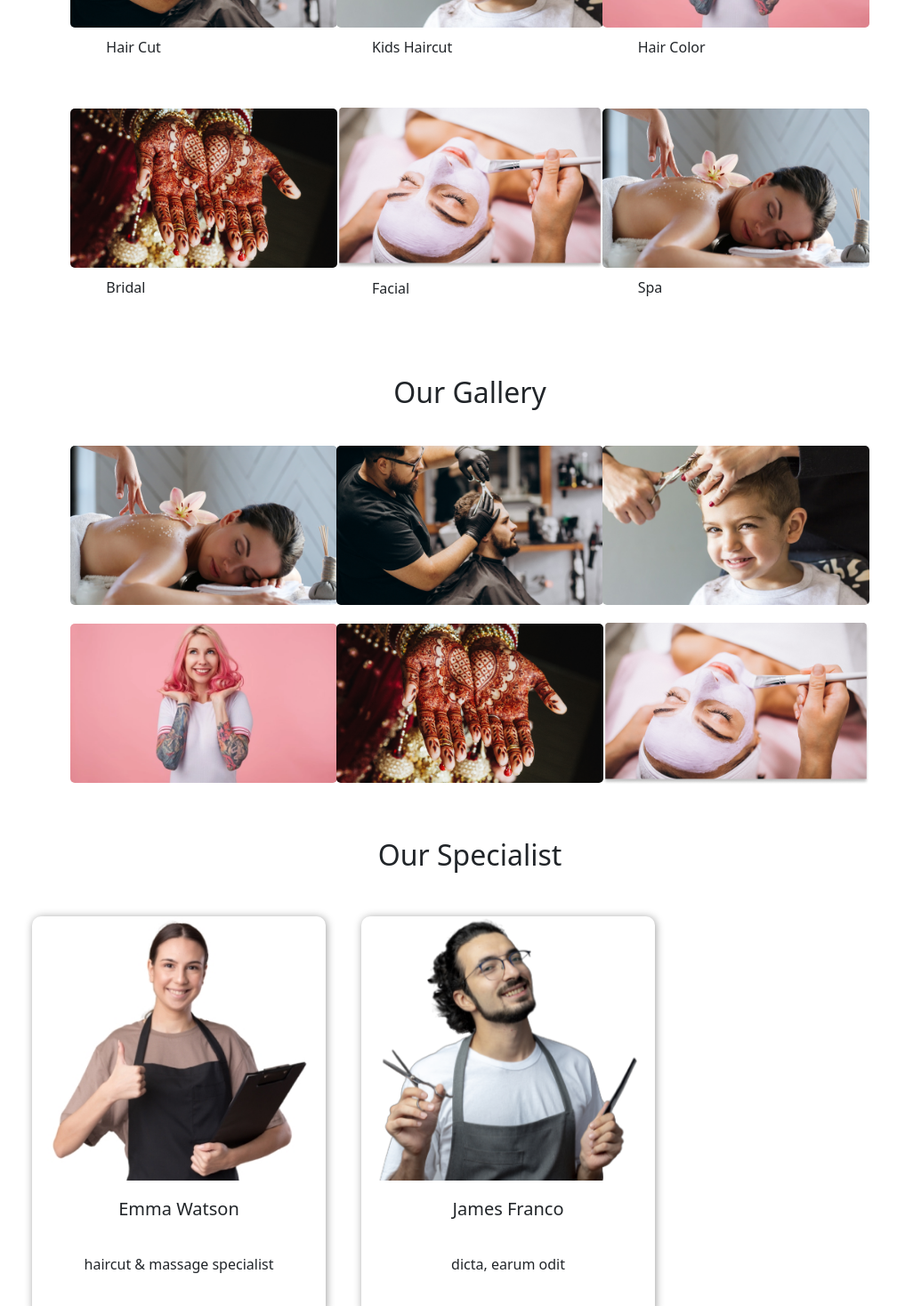
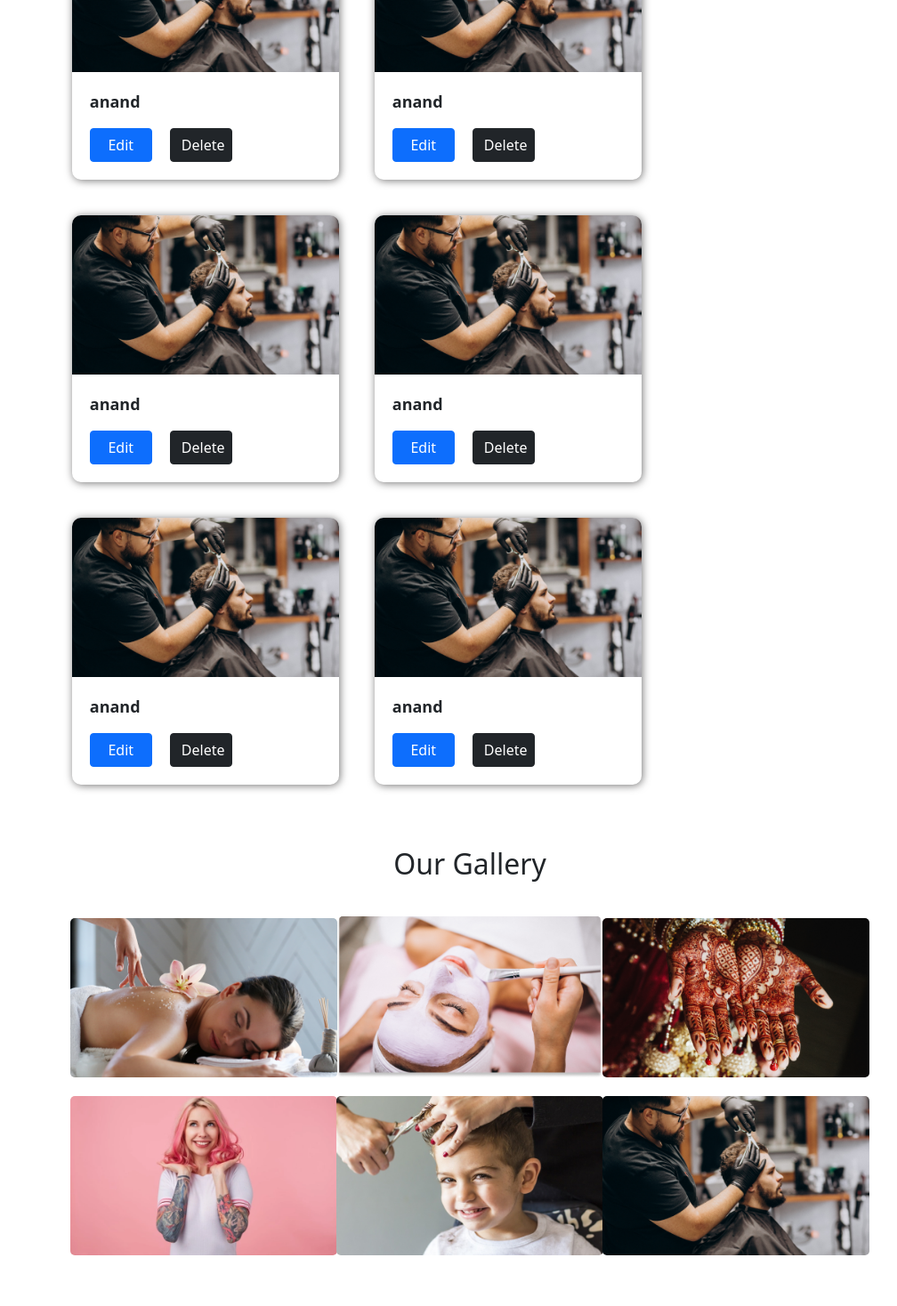
Before and after one commit to Anand-1432/sundara, a React (Create React App) app: page /dashboard in a window 1280 px wide. Shown: the part 1860-3328 px from the top of the page at 89% size, without its empty margins (112-1120 px from the left). Built offline with nearby package versions, Linux system fonts and the light colour scheme; a web font is replaced by a local one.

Commit message:
adding button

```diff
--- /dev/null
+++ b/src/components/categoryCard/Categorycard.jsx
@@ -0,0 +1,19 @@
+import React from 'react'
+import './categorycard.scss';
+
+import r2 from '../../assets/cat1.png'
+
+const Categorycard = (props) => {
+    return (
+        <>
+            <div className='categoryCard'>
+             <img src={r2} alt="" />
+             <p>{props.title}</p>
+             <button className='btn btn-primary'>Edit</button>
+             <button className='btn btn-dark'>Delete</button>
+            </div>
+        </>
+    )
+}
+
+export default Categorycard
--- /dev/null
+++ b/src/components/categoryCard/categorycard.scss
@@ -0,0 +1,31 @@
+.categoryCard{
+    width: 300px;
+    box-shadow: 1px 1px 10px rgb(119, 118, 118);
+    border-radius: 10px;
+    display: inline-block;
+    margin: 20px;
+
+    img{
+        width: 300px;
+        height: auto;
+        border-radius: 10px 10px 0px 0px;
+    }
+
+    p{
+        font-weight: bold;
+        font-size: 18px;
+        margin-left: 20px;
+        margin-top: 20px;
+    }
+    button{
+        margin-bottom: 20px;
+        margin-left: 20px;
+        width: 70px;
+    }
+}
+
+@media (max-width:768px) {
+    .categoryCard{
+        margin-left: 0px;
+    }
+}
--- a/src/pages/dashboard/Dashboard.jsx
+++ b/src/pages/dashboard/Dashboard.jsx
@@ -22,34 +22,29 @@ import r4 from '../../assets/cat3.png'
 import r5 from '../../assets/cat4.png'
 import r6 from '../../assets/cat5.png'
 import r7 from '../../assets/cat6.png'
+import Categorycard from '../../components/categoryCard/Categorycard';
+
+import EditIcon from '@material-ui/icons/Edit';
+import DeleteIcon from '@material-ui/icons/Delete';
 
 const Dashboard = () => {
 
     const Arr3 = [
-        {
-            id: 1,
-            name: "anand"
-        },
-        {
-            id: 2,
-            name: "anand"
-        },
-        {
-            id: 3,
-            name: "anand"
-        },
-        {
-            id: 4,
-            name: "anand"
-        },
-        {
-            id: 5,
-            name: "anand"
-        },
-        {
-            id: 6,
-            name: "anand"
-        },
+        { id: 1, name: "anand" },
+        { id: 2, name: "anand" },
+        { id: 3, name: "anand" },
+        { id: 4, name: "anand" },
+        { id: 5, name: "anand" },
+        { id: 6, name: "anand" },
+    ]
+
+    const Category = [
+        { id: 1, name: "anand" },
+        { id: 2, name: "anand" },
+        { id: 3, name: "anand" },
+        { id: 4, name: "anand" },
+        { id: 5, name: "anand" },
+        { id: 6, name: "anand" },
     ]
 
 
@@ -108,96 +103,101 @@ const Dashboard = () => {
                     <span>Category</span>
                     <button className='btn'>view all category</button>
                 </div>
-                <div className='container salon category'>
+
+                <div className='categoryConatiner'>
+                    {Category.map((value, index) => {
+                        return (
+
+                            <Categorycard
+                                key={value.id}
+                                title={value.name}
+                            />
+
+                        );
+                    })}
+                </div>
+
+            </div>
+
+
+            <div className='gallery dashgallery'>
+                <h2>Our Gallery</h2>
+                <div className='container salon'>
                     <div className='row'>
                         <div className='col-xl-4 col-lg-4'>
-                            <div>
-                                <img src={r2} alt="" />
-                                <p>Hair Cut</p>
-                            </div>
+                            <span>
+                                <img src={r7} alt="" />
+                                <button className='btn'><EditIcon /></button>
+                            </span>
                         </div>
                         <div className='col-xl-4 col-lg-4'>
-                            <div>
-                                <img src={r3} alt="" />
-                                <p>Kids Haircut</p>
-                            </div>
+                            <span>
+                                <img src={r6} alt="" />
+                                <button className='btn'><EditIcon /></button>
+                            </span>
                         </div>
                         <div className='col-xl-4 col-lg-4'>
-                            <div>
-                                <img src={r4} alt="" />
-                                <p>Hair Color</p>
-                            </div>
+                            <span>
+                                <img src={r5} alt="" />
+                                <button className='btn'><EditIcon /></button>
+                            </span>
                         </div>
                     </div>
                 </div>
-                <div className='container salon category'>
+                <div className='container salon'>
                     <div className='row'>
                         <div className='col-xl-4 col-lg-4'>
-                            <div>
-                                <img src={r5} alt="" />
-                                <p>Bridal</p>
-                            </div>
+                            <span>
+                                <img src={r4} alt="" />
+                                <button className='btn'><EditIcon /></button>
+                            </span>
                         </div>
                         <div className='col-xl-4 col-lg-4'>
-                            <div>
-                                <img src={r6} alt="" />
-                                <p>Facial</p>
-                            </div>
-                        </div>
+                            <span>
+                                <img src={r3} alt="" />
+                                <button className='btn'><EditIcon /></button>
+                            </span></div>
                         <div className='col-xl-4 col-lg-4'>
-                            <div>
-                                <img src={r7} alt="" />
-                                <p>Spa</p>
-                            </div>
+                            <span>
+                                <img src={r2} alt="" />
+                                <button className='btn'><EditIcon /></button>
+                            </span>
                         </div>
                     </div>
                 </div>
             </div>
 
 
-            <div className='gallery'>
-                <h2>Our Gallery</h2>
-                <div className='container salon'>
-                    <div className='row'>
-                        <div className='col-xl-4 col-lg-4'> <img src={r7} alt="" /></div>
-                        <div className='col-xl-4 col-lg-4'> <img src={r2} alt="" /></div>
-                        <div className='col-xl-4 col-lg-4'> <img src={r3} alt="" /></div>
-                    </div>
-                </div>
-                <div className='container salon'>
-                    <div className='row'>
-                        <div className='col-xl-4 col-lg-4'> <img src={r4} alt="" /></div>
-                        <div className='col-xl-4 col-lg-4'> <img src={r5} alt="" /></div>
-                        <div className='col-xl-4 col-lg-4'> <img src={r6} alt="" /></div>
-                    </div>
-                </div>
-            </div>
-
-
             <h2 className='h2'>Our Specialist</h2>
-            <div className='team'>
+            <div className='team dashTeam'>
                 <div className=' content'>
                     <img src={e1} alt="" />
                     <h5>Emma Watson</h5>
                     <p>haircut & massage specialist</p>
+                    <button className='btn btn-outline-primary'><EditIcon/></button>
+                    <button className='btn btn-outline-dark'><DeleteIcon/></button>
                 </div>
 
                 <div className='content'>
                     <img src={e2} alt="" />
                     <h5>James Franco</h5>
                     <p> dicta, earum odit</p>
+                    <button className='btn btn-outline-primary'><EditIcon/></button>
+                    <button className='btn btn-outline-dark'><DeleteIcon/></button>
                 </div>
 
                 <div className='content'>
                     <img src={e3} alt="" />
                     <h5>San Watson</h5>
                     <p> dicta, earum</p>
+                    <button className='btn btn-outline-primary'><EditIcon/></button>
+                    <button className='btn btn-outline-dark'><DeleteIcon/></button>
                 </div>
             </div>
 
 
 
-            <div className='blog blogBg' style={{backgroundColor:'#c8f3fb'}}>
+            <div className='blog blogBg dashBlog' style={{ backgroundColor: '#c8f3fb' }}>
                 <h2>Blogs</h2>
                 <div className='container salon'>
                     <div className='row'>
@@ -207,6 +207,8 @@ const Dashboard = () => {
                                 <h5>Men Haircut New Style</h5>
                                 <p> dicta, earum odit illum ellore quos esse obcaecati perspiciatis?
                                     Dignissimos aliquid voluptates quidem</p>
+                                <button className='btn btn-primary'>Edit</button>
+                                <button className='btn btn-dark'>Delete</button>
                             </div>
                         </div>
 
@@ -216,6 +218,8 @@ const Dashboard = () => {
                                 <h5>Eyebrow Shapes</h5>
                                 <p> dicta, earum odit illum ellore quos esse obcaecati perspiciatis?
                                     Dignissimos aliquid voluptates quidem</p>
+                                <button className='btn btn-primary'>Edit</button>
+                                <button className='btn btn-dark'>Delete</button>
                             </div>
                         </div>
 
@@ -225,6 +229,8 @@ const Dashboard = () => {
                                 <h5>Top 5 Benefits Facial</h5>
                                 <p> dicta, earum odit illum ellore quos esse obcaecati perspiciatis?
                                     Dignissimos aliquid voluptates quidem</p>
+                                <button className='btn btn-primary'>Edit</button>
+                                <button className='btn btn-dark'>Delete</button>
                             </div>
                         </div>
                     </div>
--- a/src/pages/dashboard/dashboard.scss
+++ b/src/pages/dashboard/dashboard.scss
@@ -1,4 +1,4 @@
-.chartBox{
+.chartBox {
     width: 90%;
     margin: auto;
     margin-top: 50px;
@@ -44,7 +44,8 @@
                 font-size: 20px;
                 font-family: Arial, Helvetica, sans-serif;
             }
-            section{
+
+            section {
                 margin-left: 110px;
                 margin-top: -15px;
                 font-weight: bold;
@@ -55,7 +56,55 @@
     }
 }
 
-.bookSection{
+.dashgallery {
+    span {
+        position: relative;
+
+        .btn {
+            position: absolute;
+            top: 75px;
+            left: 130px;
+            color: white;
+            background-color: rgb(0, 0, 0, 0.5);
+            border: 1px solid white;
+            display: none;
+        }
+    }
+
+    span:hover{
+        img{
+            opacity: 0.4;
+        }
+        .btn{
+            display: block;
+        }
+    }
+}
+
+.dashTeam{
+    h5{
+        margin-top: 10px !important;
+    }
+    p{
+        margin-top: -30px;
+    }
+    .btn{
+        margin: -30px 0px 20px 10px;
+    }
+}
+
+.dashBlog{
+    p{
+        margin-bottom: -10px;
+    }
+    .btn{
+        width: 100px;
+        margin: auto;
+        margin-bottom: 10px;
+    }
+}
+
+.bookSection {
     width: 100%;
     background-color: #c8f3fb;
     padding-top: 30px;
@@ -63,17 +112,29 @@
     margin-top: 70px;
 }
 
-.bookings{
+.bookings {
     width: 90%;
     margin: auto;
     padding-left: 50px;
 }
 
+.categoryConatiner {
+    width: 73%;
+    margin: auto;
+    margin-top: 50px;
+}
+
+
 @media (max-width:600px) {
-    .bookings{
+    .bookings {
         padding-left: 0px;
         width: 100%;
         display: grid;
         place-content: center;
     }
+
+    .categoryConatiner {
+        display: grid;
+        place-content: center;
+    }
 }
```
